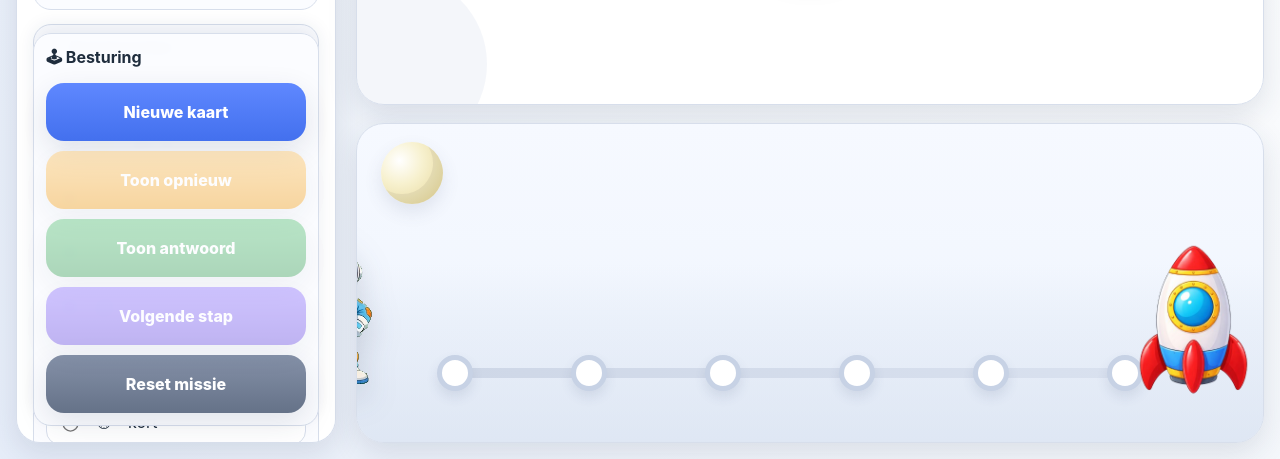
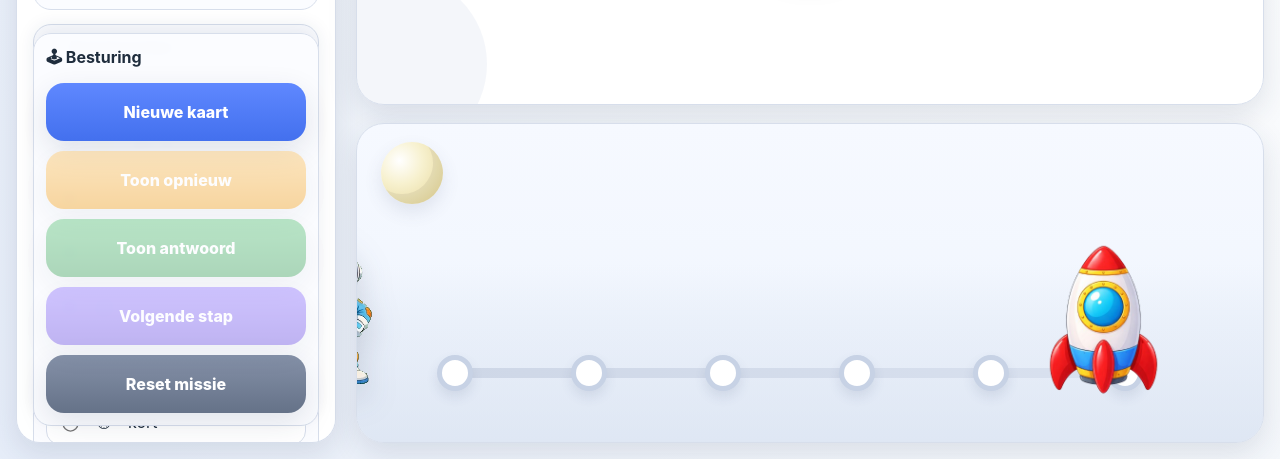
Before and after one commit to hobbit12b/subiteer, a plain HTML site: page index.html in a window 1280 px wide. Shown: the part 341-800 px from the top of the page. Drawn offline with Linux system fonts and the light colour scheme.

Commit message:
Update index.html

```diff
--- a/index.html
+++ b/index.html
@@ -404,7 +404,7 @@
 
     .rocket {
   position: absolute;
-  right: -30px;
+  right: 60px;
   bottom: -35px;
   width: 200px;
   height: 290px;
```
